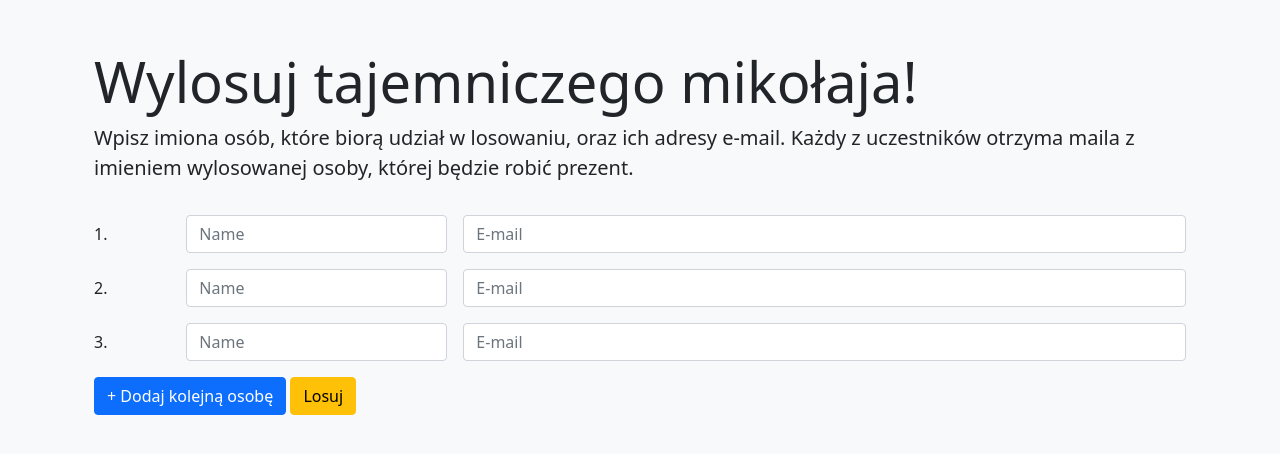
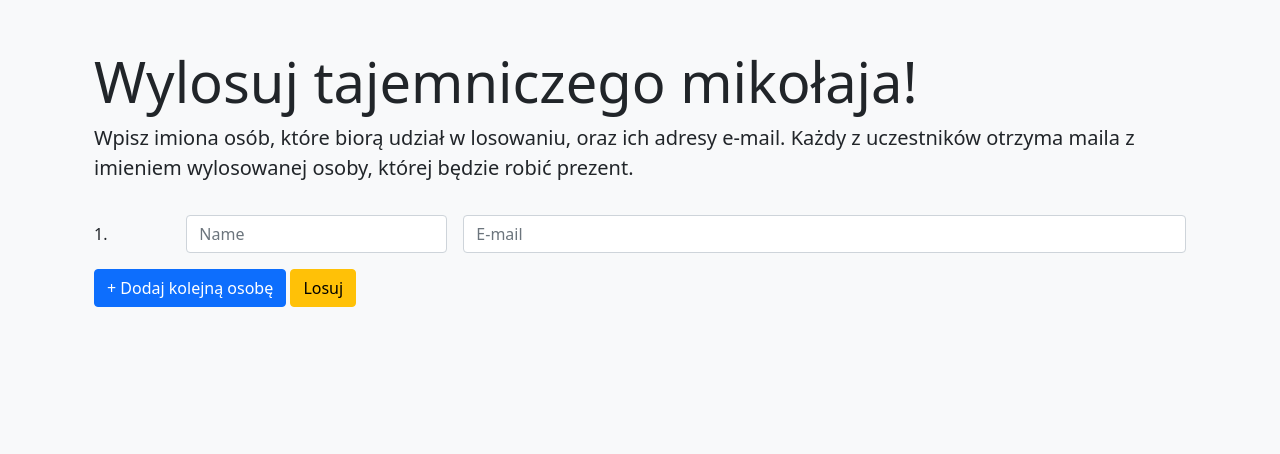
Before and after one commit to annasont/secret_santa, a Django app: page / in a window 1280 px wide. Shown: the part 56-510 px from the top of the page. Run offline with Django 3.2, Linux system fonts and the light colour scheme.

Commit message:
Added context to home function, modified form

```diff
--- a/draw/templates/draw/home.html
+++ b/draw/templates/draw/home.html
@@ -17,24 +17,6 @@
                 <div class="col-sm-8">
                     <input type="text" class="form-control" placeholder="E-mail" aria-label="E-mail" id="Email1">
                 </div>
-                <div class="col-sm-1">
-                    <label for="name2" class="col-sm-2 col-form-label">2.</label>
-                </div>
-                <div class="col-sm-3">
-                    <input type="text" class="form-control" placeholder="Name" aria-label="Name" id="name2">
-                </div>
-                <div class="col-sm-8">
-                    <input type="text" class="form-control" placeholder="E-mail" aria-label="E-mail" id="Email2">
-                </div>
-                <div class="col-sm-1">
-                    <label for="name3" class="col-sm-2 col-form-label">3.</label>
-                </div>
-                <div class="col-sm-3">
-                    <input type="text" class="form-control" placeholder="Name" aria-label="Name" id="name3">
-                </div>
-                <div class="col-sm-8">
-                    <input type="text" class="form-control" placeholder="E-mail" aria-label="E-mail" id="Email3">
-                </div>
             <div class="float-right">
                 <button type="submit" class="btn btn-primary">+ Dodaj kolejną osobę</button>
                 <button type="submit" class="btn btn-warning">Losuj</button>
--- a/draw/views.py
+++ b/draw/views.py
@@ -3,4 +3,8 @@ from django.shortcuts import render
 # Create your views here.
 
 def home(request):
+    context = {
+        'title': 'Home',
+        'no': [0, 1, 2]
+    }
     return render(request, 'draw/home.html', {'title': 'Home'})
```
